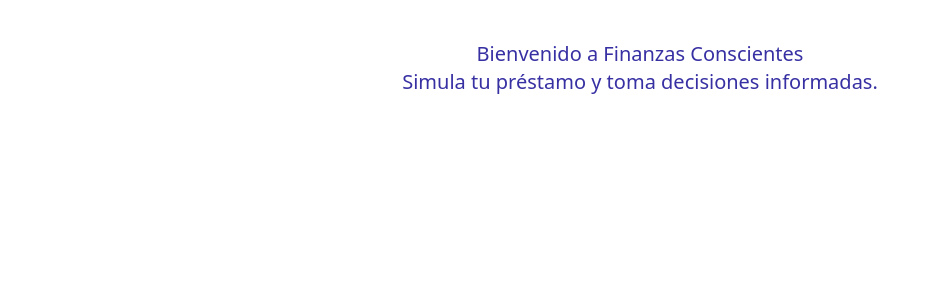
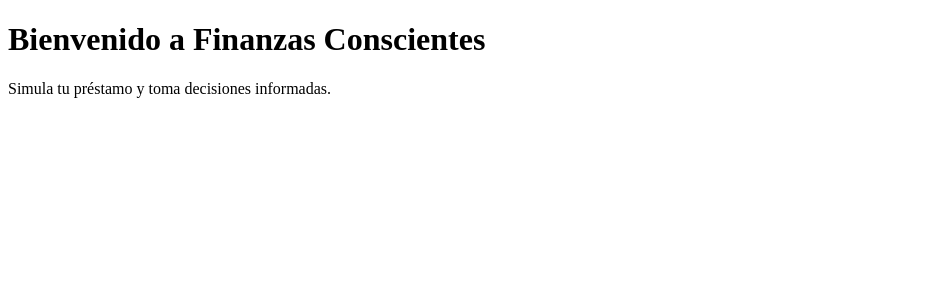
Before and after one commit to McHolguin990820/Finanzas-conscientes-version-completa, a React (Vite) app: page / in a window 1280 px wide. Shown: the top 300 px of the page, without its empty margins (0-932 px from the left). Built offline with nearby package versions, Linux system fonts and the light colour scheme.

Commit message:
Update index.js

```diff
--- a/src/index.js
+++ b/src/index.js
@@ -1,11 +1,13 @@
-import React from "react";
-import ReactDOM from "react-dom/client";
-import App from "./App.jsx";
-import "./index.css";
+import React, { StrictMode } from 'react';
+import { createRoot } from 'react-dom/client';
 
-const root = ReactDOM.createRoot(document.getElementById("root"));
+import App from './App';
+
+const rootElement = document.getElementById('root');
+const root = createRoot(rootElement);
+
 root.render(
-  <React.StrictMode>
-  <App />
-  </React.StrictMode>
+  <StrictMode>
+    <App />
+  </StrictMode>
 );
```
